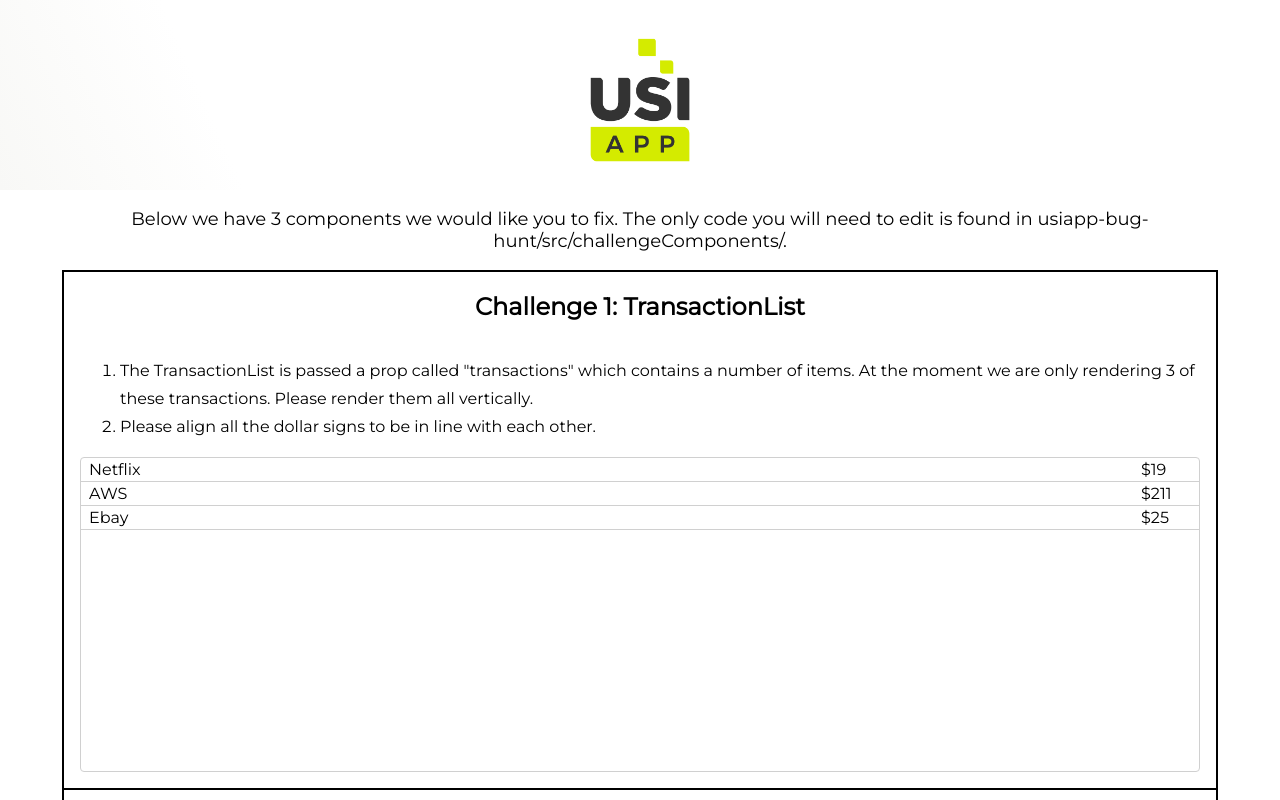
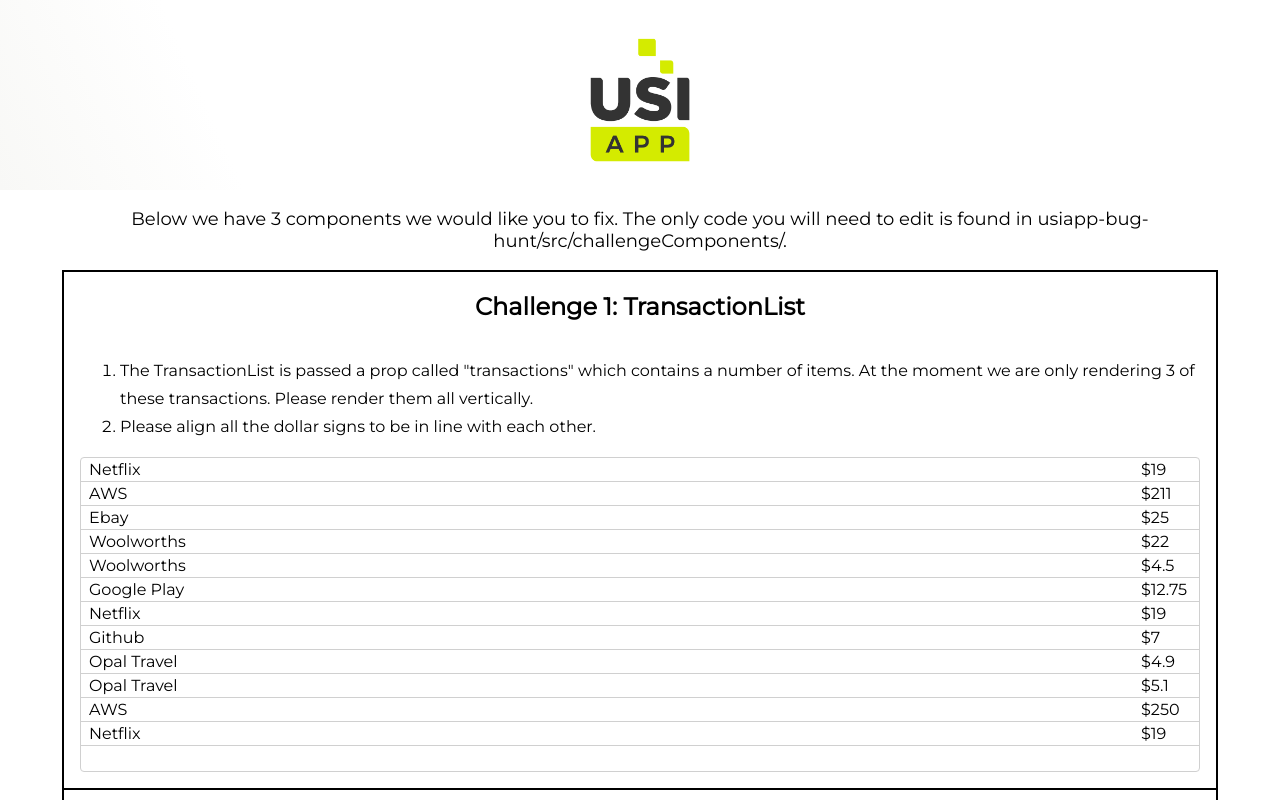
Before and after one commit to usinadoaplicativo/usiapp-bug-hunt, a React (Create React App) app: page / in a window 1280 px wide. Shown: the top 800 px of the page. Built offline with nearby package versions, Linux system fonts and the light colour scheme.

Commit message:
Update TransactionList.js

```diff
--- a/src/challengeComponents/TransactionList/TransactionList.js
+++ b/src/challengeComponents/TransactionList/TransactionList.js
@@ -21,6 +21,42 @@
               <span>{this.props.transactions[2].merchant}</span>
               <span>${this.props.transactions[2].amount}</span>
             </div>
+            <div className="Transaction">
+              <span>{this.props.transactions[3].merchant}</span>
+              <span>${this.props.transactions[3].amount}</span>
+            </div>
+            <div className="Transaction">
+              <span>{this.props.transactions[4].merchant}</span>
+              <span>${this.props.transactions[4].amount}</span>
+            </div>
+            <div className="Transaction">
+              <span>{this.props.transactions[5].merchant}</span>
+              <span>${this.props.transactions[5].amount}</span>
+            </div>
+            <div className="Transaction">
+              <span>{this.props.transactions[6].merchant}</span>
+              <span>${this.props.transactions[6].amount}</span>
+            </div>
+            <div className="Transaction">
+              <span>{this.props.transactions[7].merchant}</span>
+              <span>${this.props.transactions[7].amount}</span>
+            </div>
+            <div className="Transaction">
+              <span>{this.props.transactions[8].merchant}</span>
+              <span>${this.props.transactions[8].amount}</span>
+            </div>
+            <div className="Transaction">
+              <span>{this.props.transactions[9].merchant}</span>
+              <span>${this.props.transactions[9].amount}</span>
+            </div>
+            <div className="Transaction">
+              <span>{this.props.transactions[10].merchant}</span>
+              <span>${this.props.transactions[10].amount}</span>
+            </div>
+            <div className="Transaction">
+              <span>{this.props.transactions[11].merchant}</span>
+              <span>${this.props.transactions[11].amount}</span>
+            </div>
         </div>
     );
   }
```
